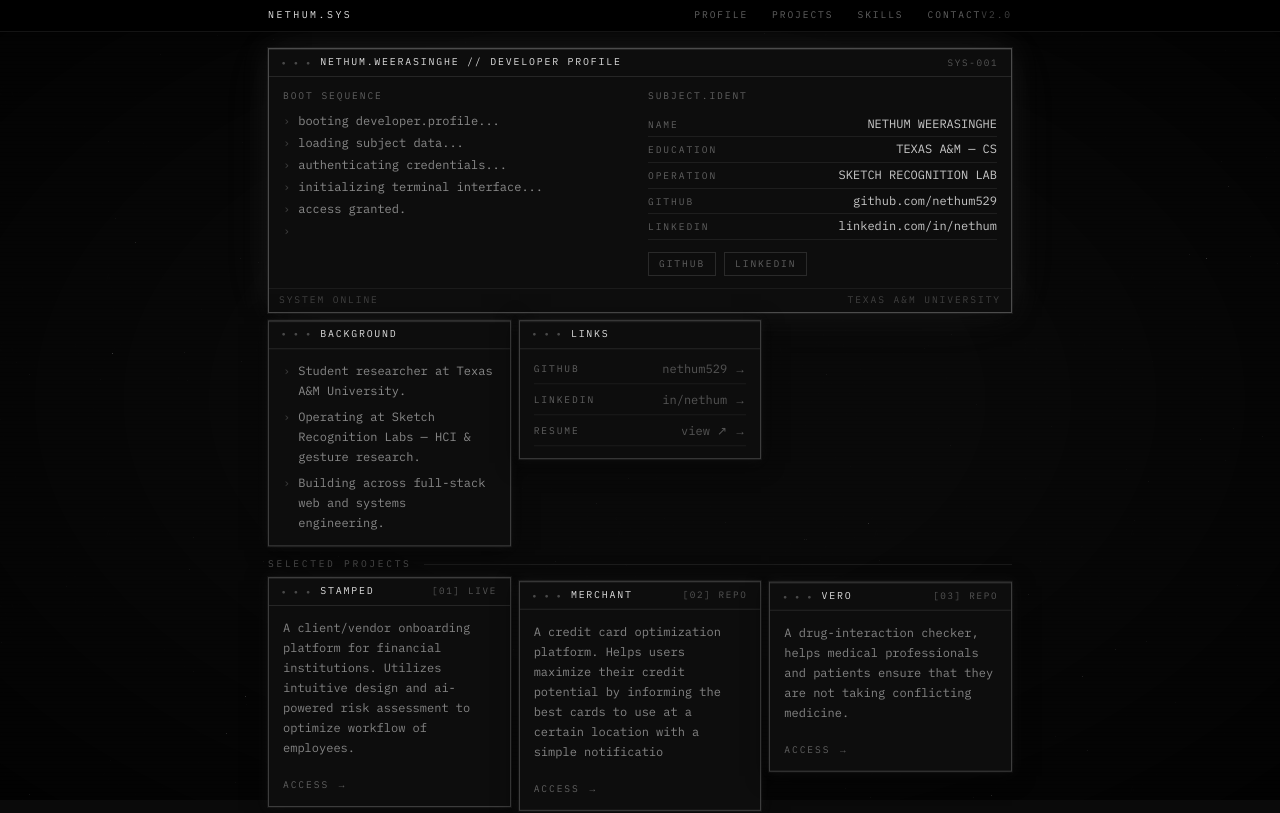
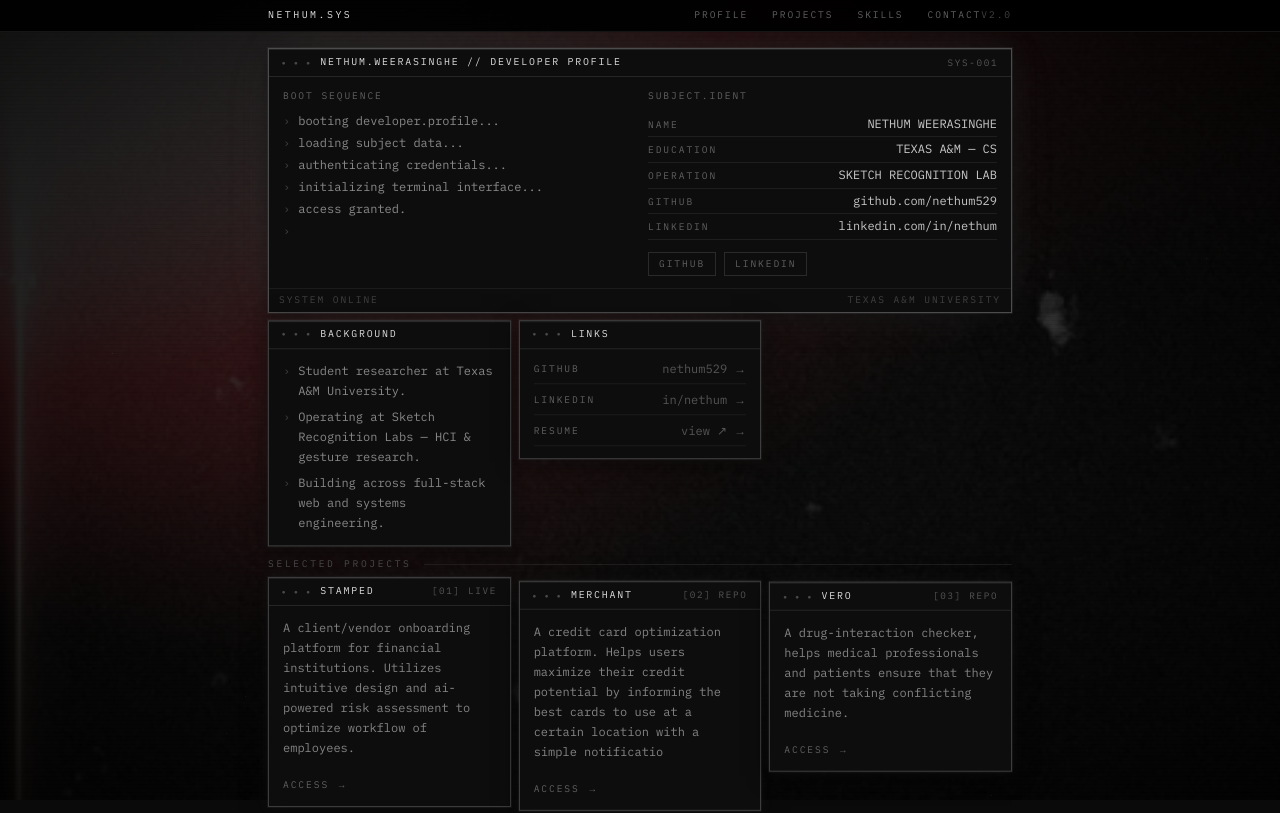
Before and after one commit to nethum529/terminal_portfolio, a Next.js app: page / in a window 1280 px wide. Shown: the top 813 px of the page. Built offline with nearby package versions, Linux system fonts and the light colour scheme.

Commit message:
feat: replace background with static_film_background.webp

```diff
--- a/app/globals.css
+++ b/app/globals.css
@@ -22,25 +22,37 @@ body {
 
 /* ─────────────────────────────────────────────────── */
 /* BACKGROUND STACK                                   */
-/*  1. #0a0a0a base                                   */
-/*  2. noise.avif — fixed, overlay blend (visible)   */
+/*  1. static_film_background.webp — fixed cover     */
+/*  2. dark overlay to keep it dark/readable          */
 /*  3. star speckles (StarField canvas z=1)           */
 /*  4. vignette (z=3)                                 */
 /*  5. scanlines (z=4)                                */
 /* ─────────────────────────────────────────────────── */
 
-/* noise.avif — overlay blend works on dark bg */
-.grain {
+/* Film background — fixed, covers viewport */
+.film-bg {
   position: fixed;
   inset: 0;
   pointer-events: none;
-  background-image: url("/noise.avif");
-  background-repeat: repeat;
-  background-size: 256px 256px;
-  opacity: 0.18;
-  mix-blend-mode: overlay;
-  z-index: 2;
+  background-image: url("/static_film_background.webp");
+  background-size: cover;
+  background-position: center;
+  background-repeat: no-repeat;
+  opacity: 0.55;
+  z-index: 0;
 }
+
+/* Dark overlay so panels remain readable over texture */
+.film-overlay {
+  position: fixed;
+  inset: 0;
+  pointer-events: none;
+  background: rgba(0, 0, 0, 0.62);
+  z-index: 1;
+}
+
+/* Keep grain class but remove it from layout — replaced by film bg */
+.grain { display: none; }
 
 .vignette {
   pointer-events: none;
--- a/app/layout.tsx
+++ b/app/layout.tsx
@@ -20,10 +20,11 @@ export default function RootLayout({ children }: { children: ReactNode }) {
   return (
     <html lang="en">
       <body className={ibmPlexMono.variable}>
-        {/* Background stack: stars → grain → vignette */}
+        {/* Background stack: film → dark overlay → stars → vignette → scanlines */}
+        <div className="film-bg"      aria-hidden="true" />
+        <div className="film-overlay" aria-hidden="true" />
         <StarField />
-        <div className="grain"    aria-hidden="true" />
-        <div className="vignette" aria-hidden="true" />
+        <div className="vignette"  aria-hidden="true" />
         <div className="scanlines" aria-hidden="true" />
         {children}
       </body>
```
Also changed, not shown: public/noise.avif (deleted), public/static_film_background.webp (added).
